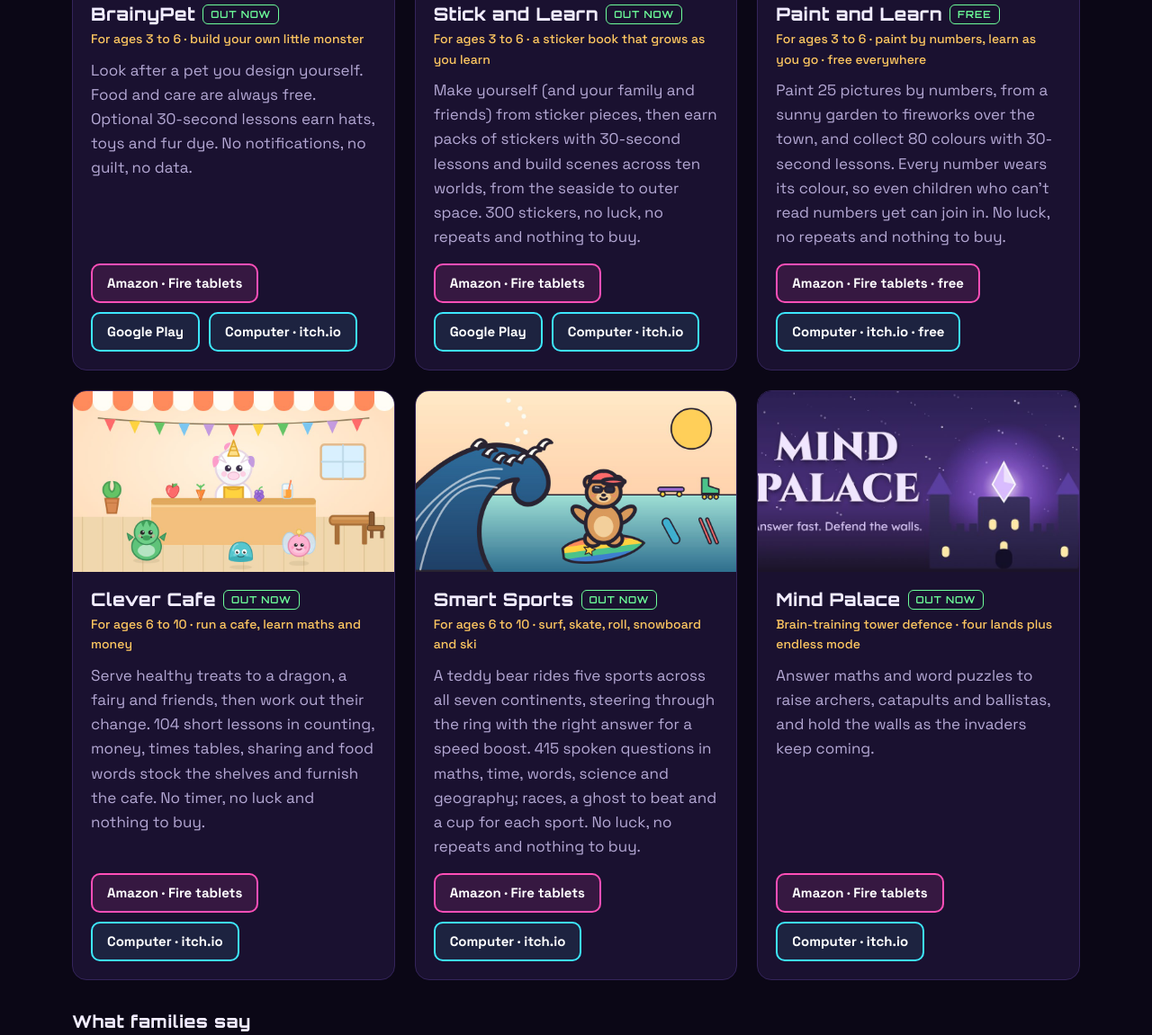
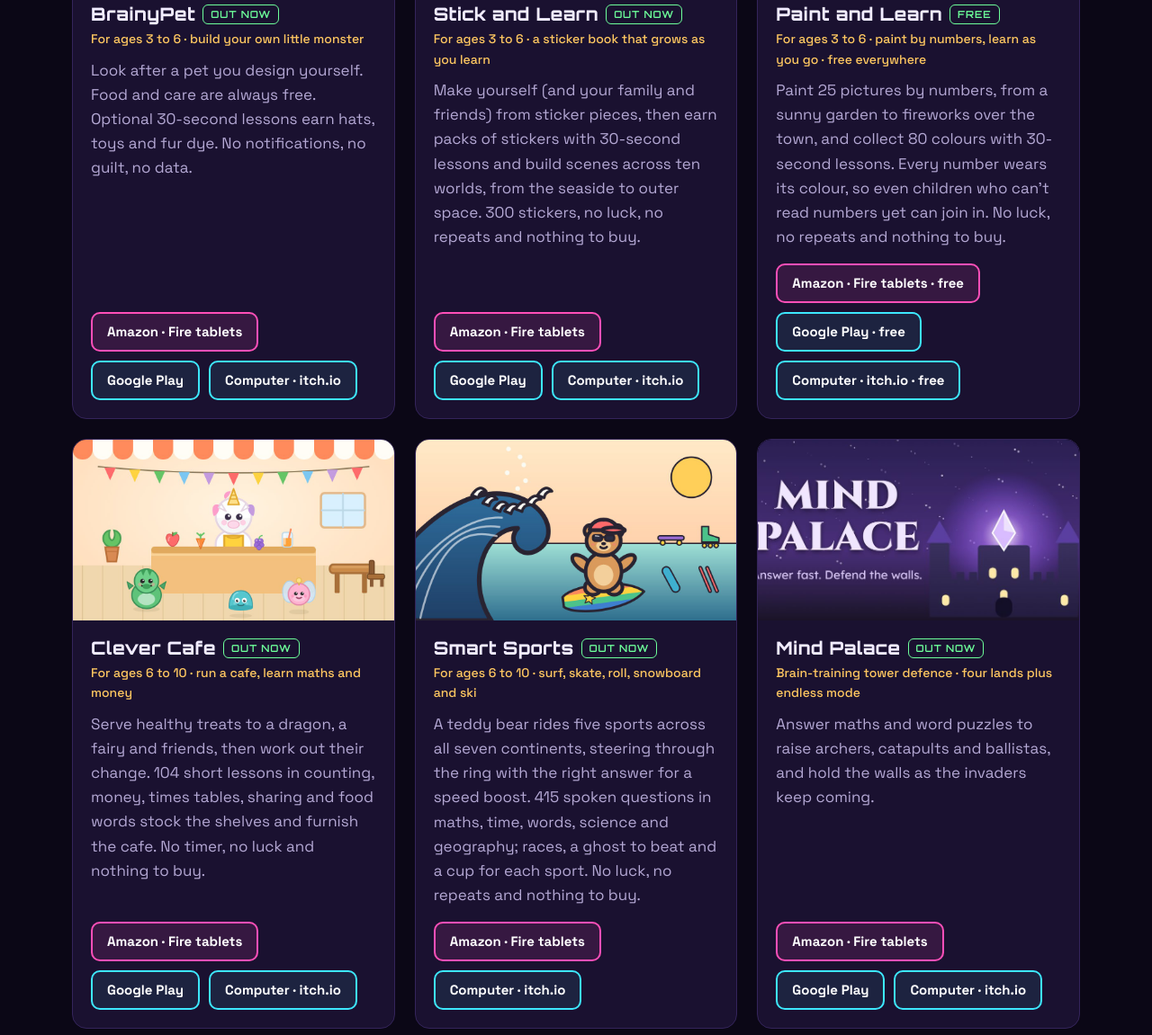
Before and after one commit to C0gn8/c0gn8.github.io, a plain HTML site: page index.html in a window 1280 px wide. Shown: the part 1766-2917 px from the top of the page at 90% size. Drawn offline with Linux system fonts and the light colour scheme.

Commit message:
Add Google Play links for Paint and Learn, Clever Cafe and Mind Palace
Co-Authored-By: Claude Opus 5.5 <noreply@anthropic.com>
Claude-Session: https://claude.ai/code/session_01BbccDUfZNGxRHpLyRpWhx5

```diff
--- a/index.html
+++ b/index.html
@@ -401,16 +401,16 @@
     stickandlearn_play: 'https://play.google.com/store/apps/details?id=com.neurokind.stickandlearn',
     stickandlearn_amazon: 'https://www.amazon.co.uk/dp/B0HQHJ6FQ3',
     paintandlearn_itch: 'https://c0gn8.itch.io/paint-and-learn',
-    paintandlearn_play: '',
+    paintandlearn_play: 'https://play.google.com/store/apps/details?id=com.neurokind.paintandlearn',
     paintandlearn_amazon: 'https://www.amazon.co.uk/dp/B0HQHRV6KG',
     clevercafe_itch: 'https://c0gn8.itch.io/clever-cafe',
-    clevercafe_play: '',
+    clevercafe_play: 'https://play.google.com/store/apps/details?id=com.neurokind.clevercafe',
     clevercafe_amazon: 'https://www.amazon.co.uk/dp/B0HQHGBDGG',
     smartsports_itch: 'https://c0gn8.itch.io/smart-sports',
     smartsports_play: '',
     smartsports_amazon: 'https://www.amazon.co.uk/dp/B0HQH994G8',
     mindpalace_itch: 'https://c0gn8.itch.io/mind-palace',
-    mindpalace_play: '',
+    mindpalace_play: 'https://play.google.com/store/apps/details?id=com.neurokind.mindpalace',
     mindpalace_amazon: 'https://www.amazon.co.uk/dp/B0HQNGTRM1',
     phdkit: '',
     youtube: 'https://www.youtube.com/@DrOlisGamedev',
```
